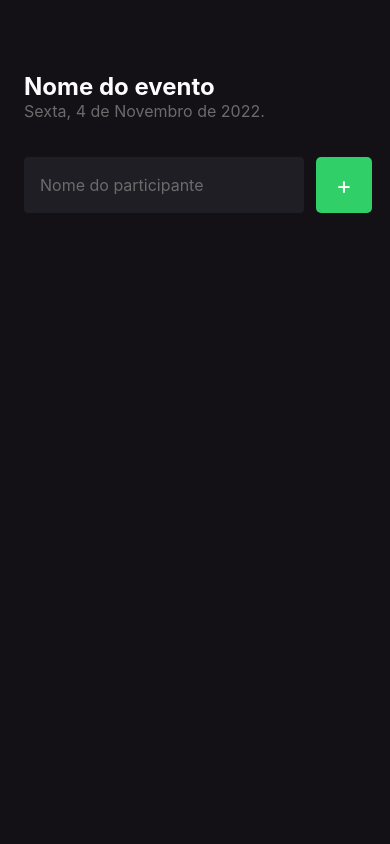
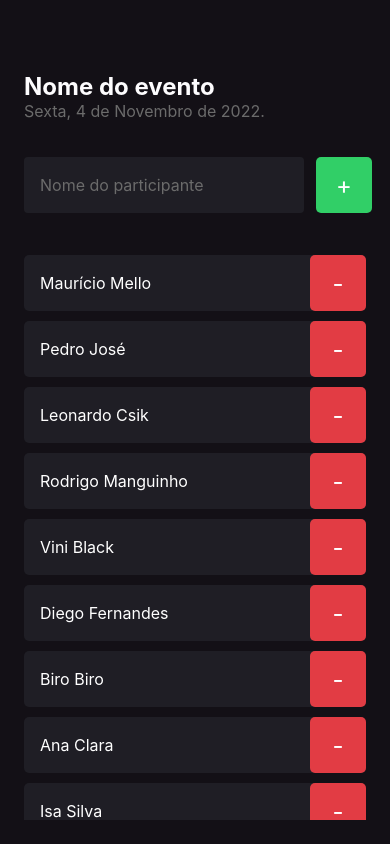
Before and after one commit to mujapira/im-here, a React Native app: screen / in a window 390 px wide. Built offline with nearby package versions, Linux system fonts and the light colour scheme.

Commit message:
Participants list

```diff
--- a/src/screens/Home/index.tsx
+++ b/src/screens/Home/index.tsx
@@ -1,10 +1,31 @@
-import { Text, TextInput, TouchableOpacity, View } from "react-native";
-import { styles, placeholderColor } from "./style";
+import { FlatList, ScrollView, Text, TextInput, TouchableOpacity, View } from "react-native";
+import { styles } from "./style";
+import { Participant } from "../components/Participant";
 
 export function Home() {
   function handleParticipantAdd() {
     console.log("Você clicou no botão de Adicionar!");
   }
+
+  function handleParticipantRemove(name: string) {
+    console.log(`Você clicou em remover o participante ${name}`);
+  }
+
+  const participants = [
+    "Maurício Mello",
+    "Pedro José",
+    "Leonardo Csik",
+    "Rodrigo Manguinho",
+    "Vini Black",
+    "Diego Fernandes",
+    "Biro Biro",
+    "Ana Clara",
+    "Isa Silva",
+    "Jack Bauer",
+    "Mayk Brito",
+    "João da Silva",
+  ];
+
   return (
     <View style={styles.container}>
       <Text style={styles.eventName}>Nome do evento</Text>
@@ -18,11 +39,28 @@ export function Home() {
         />
 
         <TouchableOpacity style={styles.button} onPress={handleParticipantAdd}>
-          <Text style={styles.buttonText}>
-            +
-          </Text>
+          <Text style={styles.buttonText}>+</Text>
         </TouchableOpacity>
       </View>
+
+      <FlatList
+        data={participants}
+        keyExtractor={(item) => item}
+        renderItem={({ item }) => (
+          <Participant
+            key={item}
+            name={item}
+            onRemove={() => handleParticipantRemove("Rodrigo")}
+          />
+        )}
+        showsVerticalScrollIndicator={false}
+        ListEmptyComponent={() => (
+          <Text style={styles.listEmptyText}>
+            Ninguém chegou no evento ainda? Adicione participantes a sua lista de presença.
+          </Text>
+        )}
+      />
+
     </View>
   );
 }
--- a/src/screens/Home/style.ts
+++ b/src/screens/Home/style.ts
@@ -45,5 +45,10 @@ export const styles = StyleSheet.create({
     flexDirection: 'row',
     marginTop: 36,
     marginBottom: 42
+  },
+  listEmptyText: {
+    color: '#FFF',
+    fontSize: 14,
+    textAlign: 'center'
   }
 });
--- /dev/null
+++ b/src/screens/components/Participant/index.tsx
@@ -0,0 +1,24 @@
+import { Text, TouchableOpacity, View } from "react-native";
+
+import { styles } from "./style";
+
+type Props = {
+  name: string;
+  onRemove: () => void;
+}
+
+export function Participant({ name, onRemove }: Props) {
+  return (
+    <View style={styles.container}>
+      <Text style={styles.name}>
+        {name}
+      </Text>
+
+      <TouchableOpacity style={styles.button} onPress={onRemove}>
+          <Text style={styles.buttonText}>
+            -
+          </Text>
+        </TouchableOpacity>
+    </View>
+  )
+}
--- /dev/null
+++ b/src/screens/components/Participant/style.ts
@@ -0,0 +1,30 @@
+import { StyleSheet } from "react-native";
+
+export const styles = StyleSheet.create({
+  container: {
+    width: '100%',
+    backgroundColor: '#1F1E25',
+    borderRadius: 5,
+    flexDirection: 'row',
+    alignItems: 'center',
+    marginBottom: 10
+  },
+  name: {
+    flex: 1,
+    fontSize: 16,
+    color: '#FFF',
+    marginLeft: 16
+  },
+  buttonText: {
+    color: '#FFF',
+    fontSize: 24
+  },
+  button: {
+    width: 56,
+    height: 56,
+    borderRadius: 5,
+    backgroundColor: '#E23C44',
+    alignItems: 'center',
+    justifyContent: 'center'
+  },
+})
```
